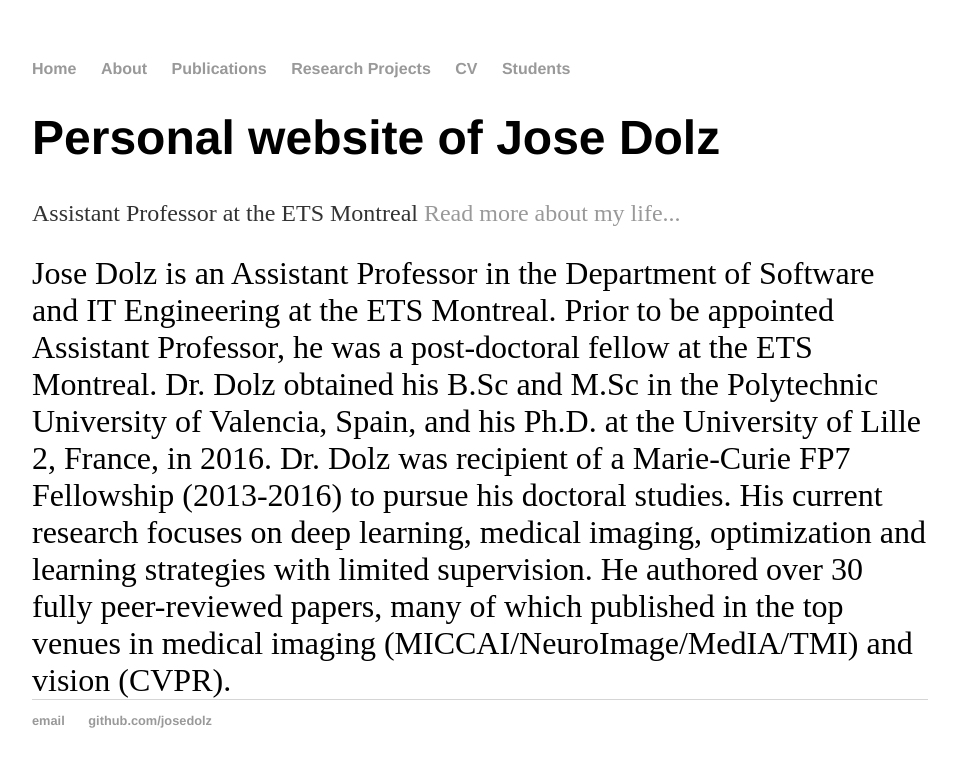
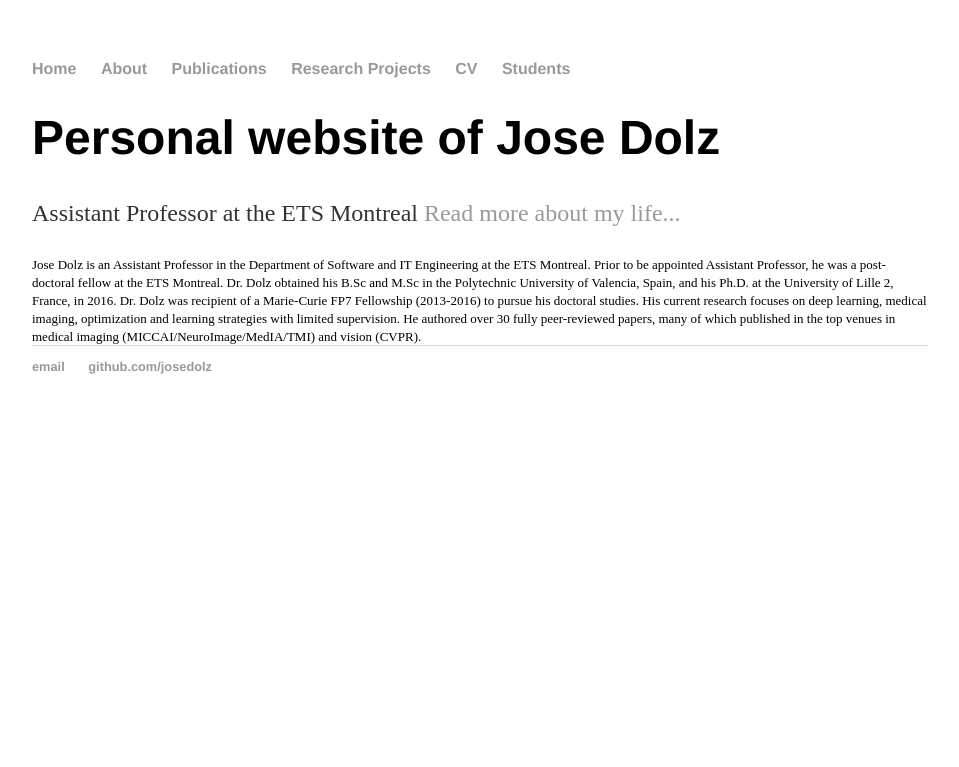
Before and after one commit to josedolz/josedolz.github.io, a Jekyll site: the page built from index.html, in a window 1280 px wide. Shown: the top 767 px of the page, without its empty margins (160-1119 px from the left). Built offline with Jekyll 4.4.1, drawn with Linux system fonts in a browser that asks for light colours.

Commit message:
Update index.html

```diff
--- a/index.html
+++ b/index.html
@@ -5,5 +5,5 @@ title: Jose Dolz
 <div class="blurb">
 	<h1>Personal website of Jose Dolz</h1>
 	<p>Assistant Professor at the ETS Montreal <a href="/about">Read more about my life...</a></p>
-	<font size="6">Jose Dolz is an Assistant Professor in the Department of Software and IT Engineering at the ETS Montreal. Prior to be appointed Assistant Professor, he was a post-doctoral fellow at the ETS Montreal. Dr. Dolz obtained his B.Sc and M.Sc in the Polytechnic University of Valencia, Spain, and his Ph.D. at the University of Lille 2, France, in 2016. Dr. Dolz was recipient of a Marie-Curie FP7 Fellowship (2013-2016) to pursue his doctoral studies. His current research focuses on deep learning, medical imaging, optimization and learning strategies with limited supervision. He authored over 30 fully peer-reviewed papers, many of which published in the top venues in medical imaging (MICCAI/NeuroImage/MedIA/TMI) and vision (CVPR). </font>
+	<font size="2">Jose Dolz is an Assistant Professor in the Department of Software and IT Engineering at the ETS Montreal. Prior to be appointed Assistant Professor, he was a post-doctoral fellow at the ETS Montreal. Dr. Dolz obtained his B.Sc and M.Sc in the Polytechnic University of Valencia, Spain, and his Ph.D. at the University of Lille 2, France, in 2016. Dr. Dolz was recipient of a Marie-Curie FP7 Fellowship (2013-2016) to pursue his doctoral studies. His current research focuses on deep learning, medical imaging, optimization and learning strategies with limited supervision. He authored over 30 fully peer-reviewed papers, many of which published in the top venues in medical imaging (MICCAI/NeuroImage/MedIA/TMI) and vision (CVPR). </font>
 </div><!-- /.blurb -->
```
